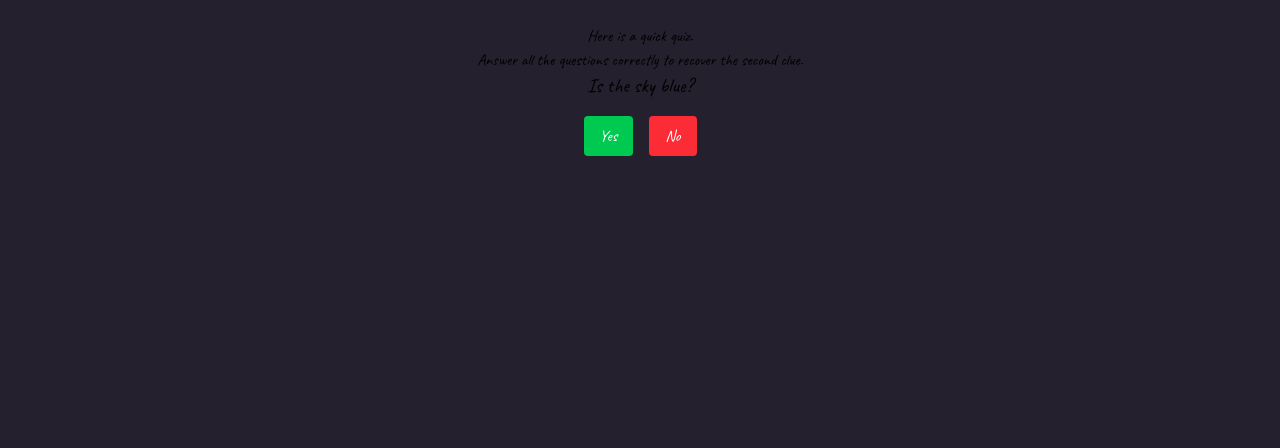
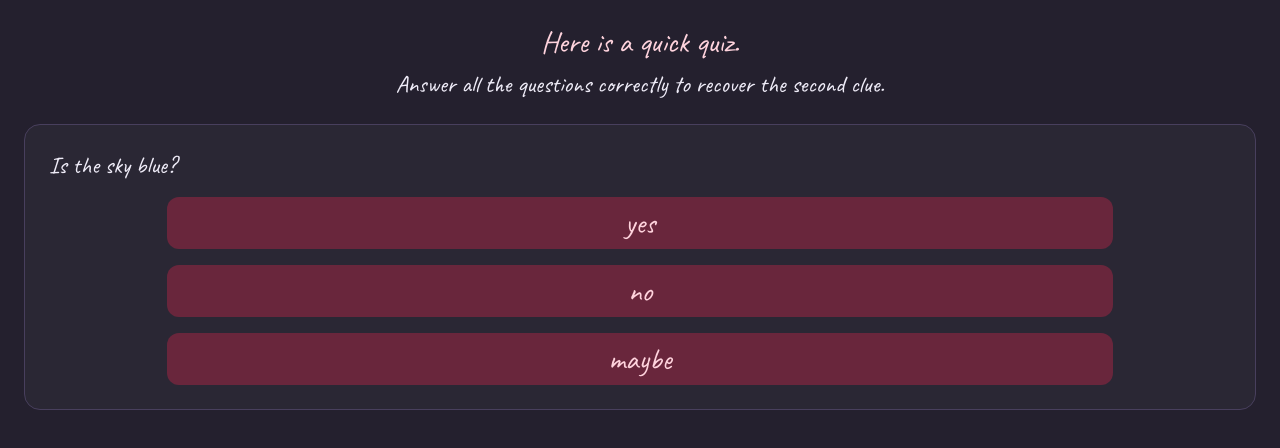
Before and after one commit to aandrku/my-love-of-my-life, a React (Vite) app: page /challenge2 in a window 1280 px wide. Shown: the top 448 px of the page. Built offline with nearby package versions, Linux system fonts and the light colour scheme.

Commit message:
style challenge 2

```diff
--- a/src/components/pages/Challenge2Page.tsx
+++ b/src/components/pages/Challenge2Page.tsx
@@ -1,23 +1,31 @@
 import { useState } from 'react';
+import { motion } from 'motion/react';
+import { useNavigate } from 'react-router';
 
 const questions = [
   {
     question: 'Is the sky blue?',
     answer: 'yes',
+    options: ['yes', 'no', 'maybe'],
   },
   {
     question: 'Do cats bark?',
     answer: 'no',
+    options: ['yes', 'no', 'maybe'],
   },
   {
     question: 'Is JavaScript fun?',
     answer: 'yes',
+    options: ['yes', 'no', 'maybe'],
   },
 ];
 
 export default function Challenge2Page() {
   const [current, setCurrent] = useState(0);
   const [quizComplete, setQuizComplete] = useState(false);
+  const [wrongAnswer, setWrongAnswer] = useState(false);
+
+  const navigate = useNavigate();
 
   const handleAnswer = (userAnswer: string) => {
     if (userAnswer === questions[current].answer) {
@@ -27,38 +35,88 @@ export default function Challenge2Page() {
         setCurrent(current + 1);
       }
     } else {
-      alert('Wrong answer! Try again.');
+      setWrongAnswer(true);
     }
   };
 
+  if (wrongAnswer) {
+    return (
+      <motion.div
+        initial={{ opacity: 0 }}
+        animate={{ opacity: 1 }}
+        className="text-text1 p-8 pt-20 text-2xl"
+      >
+        <div className="bg-bg1 border-accent-border3 flex flex-col items-center gap-4 rounded-2xl border p-8">
+          <div className="text-accent-text2 text-4xl">Wrong!</div>
+          <motion.div
+            onClick={() => {
+              setWrongAnswer(false);
+            }}
+            className="bg-accent-ui1 border-accent-border2 w-2/3 -rotate-6 rounded-2xl border p-4 text-2xl select-none"
+            whileTap={{ rotate: -8, scale: 1.1 }}
+          >
+            Try again
+          </motion.div>
+        </div>
+      </motion.div>
+    );
+  }
+
   if (quizComplete) {
     return (
-      <div className="p-6 text-center">
-        <h1 className="text-2xl font-bold">🎉 Quiz Complete!</h1>
-        <p>You answered all questions correctly.</p>
-      </div>
+      <motion.div className="flex h-screen flex-col items-center gap-20 p-4 pt-20">
+        <div className="text-text1 bg-bg1 border-border3 rounded-2xl border p-6 text-center text-4xl">
+          <h1 className="font-bold">You did it!</h1>
+          <h2>
+            The second clue is <span className="text-accent-text2">2</span>
+          </h2>
+        </div>
+
+        <motion.div
+          onClick={() => {
+            navigate('/challenge3');
+          }}
+          className="bg-accent-ui1 text-accent-text1 border-accent-border2 w-2/3 -rotate-6 rounded-2xl border p-4 text-3xl select-none"
+          whileTap={{ rotate: -8, scale: 1.1 }}
+        >
+          Next Challenge
+        </motion.div>
+      </motion.div>
     );
   }
 
   return (
-    <div className="p-6 text-center">
-      <div>Here is a quick quiz.</div>
-      <div>Answer all the questions correctly to recover the second clue.</div>
-      <h2 className="mb-4 text-xl">{questions[current].question}</h2>
-      <div className="flex justify-center gap-4">
-        <button
-          onClick={() => handleAnswer('yes')}
-          className="rounded bg-green-500 px-4 py-2 text-white"
-        >
-          Yes
-        </button>
-        <button
-          onClick={() => handleAnswer('no')}
-          className="rounded bg-red-500 px-4 py-2 text-white"
-        >
-          No
-        </button>
+    <motion.div
+      key={questions[current].question}
+      initial={{ opacity: 0 }}
+      animate={{ opacity: 1 }}
+      transition={{ duration: 1 }}
+      className="text-text1 flex flex-col gap-6 p-6 text-center"
+    >
+      <div className="flex flex-col gap-2">
+        <div className="text-accent-text1 text-3xl">Here is a quick quiz.</div>
+        <div className="text-2xl">
+          Answer all the questions correctly to recover the second clue.
+        </div>
       </div>
-    </div>
+      <div className="bg-bg1 border-border3 rounded-2xl border p-6">
+        <h2 className="mb-4 text-left text-2xl">
+          {questions[current].question}
+        </h2>
+        <div className="flex flex-col items-center justify-center gap-4">
+          {questions[current].options.map((option) => {
+            return (
+              <motion.div
+                onClick={() => handleAnswer(option)}
+                className="text-accent-text1 bg-accent-ui1 w-4/5 rounded-xl px-4 py-2 text-3xl"
+                whileTap={{ scale: 1.1 }}
+              >
+                {option}
+              </motion.div>
+            );
+          })}
+        </div>
+      </div>
+    </motion.div>
   );
 }
--- a/src/components/pages/Challenge3Page.tsx
+++ b/src/components/pages/Challenge3Page.tsx
@@ -1,23 +1,31 @@
 import { useState } from 'react';
+import { motion } from 'motion/react';
+import { useNavigate } from 'react-router';
 
 const questions = [
   {
     question: 'Is the sky blue?',
     answer: 'yes',
+    options: ['yes', 'no', 'maybe'],
   },
   {
     question: 'Do cats bark?',
     answer: 'no',
+    options: ['yes', 'no', 'maybe'],
   },
   {
     question: 'Is JavaScript fun?',
     answer: 'yes',
+    options: ['yes', 'no', 'maybe'],
   },
 ];
 
 export default function Challenge3Page() {
   const [current, setCurrent] = useState(0);
   const [quizComplete, setQuizComplete] = useState(false);
+  const [wrongAnswer, setWrongAnswer] = useState(false);
+
+  const navigate = useNavigate();
 
   const handleAnswer = (userAnswer: string) => {
     if (userAnswer === questions[current].answer) {
@@ -27,36 +35,88 @@ export default function Challenge3Page() {
         setCurrent(current + 1);
       }
     } else {
-      alert('Wrong answer! Try again.');
+      setWrongAnswer(true);
     }
   };
 
+  if (wrongAnswer) {
+    return (
+      <motion.div
+        initial={{ opacity: 0 }}
+        animate={{ opacity: 1 }}
+        className="text-text1 p-8 pt-20 text-2xl"
+      >
+        <div className="bg-bg1 border-accent-border3 flex flex-col items-center gap-4 rounded-2xl border p-8">
+          <div className="text-accent-text2 text-4xl">Wrong!</div>
+          <motion.div
+            onClick={() => {
+              setWrongAnswer(false);
+            }}
+            className="bg-accent-ui1 border-accent-border2 w-2/3 -rotate-6 rounded-2xl border p-4 text-2xl select-none"
+            whileTap={{ rotate: -8, scale: 1.1 }}
+          >
+            Try again
+          </motion.div>
+        </div>
+      </motion.div>
+    );
+  }
+
   if (quizComplete) {
     return (
-      <div className="p-6 text-center">
-        <h1 className="text-2xl font-bold">🎉 Quiz Complete!</h1>
-        <p>You answered all questions correctly.</p>
-      </div>
+      <motion.div className="flex h-screen flex-col items-center gap-20 p-4 pt-20">
+        <div className="text-text1 bg-bg1 border-border3 rounded-2xl border p-6 text-center text-4xl">
+          <h1 className="font-bold">You did it!</h1>
+          <h2>
+            The third clue is <span className="text-accent-text2">5</span>
+          </h2>
+        </div>
+
+        <motion.div
+          onClick={() => {
+            navigate('/challenge3');
+          }}
+          className="bg-accent-ui1 text-accent-text1 border-accent-border2 w-2/3 -rotate-6 rounded-2xl border p-4 text-3xl select-none"
+          whileTap={{ rotate: -8, scale: 1.1 }}
+        >
+          Final words
+        </motion.div>
+      </motion.div>
     );
   }
 
   return (
-    <div className="p-6 text-center">
-      <h2 className="mb-4 text-xl">{questions[current].question}</h2>
-      <div className="flex justify-center gap-4">
-        <button
-          onClick={() => handleAnswer('yes')}
-          className="rounded bg-green-500 px-4 py-2 text-white"
-        >
-          Yes
-        </button>
-        <button
-          onClick={() => handleAnswer('no')}
-          className="rounded bg-red-500 px-4 py-2 text-white"
-        >
-          No
-        </button>
+    <motion.div
+      key={questions[current].question}
+      initial={{ opacity: 0 }}
+      animate={{ opacity: 1 }}
+      transition={{ duration: 1 }}
+      className="text-text1 flex flex-col gap-6 p-6 text-center"
+    >
+      <div className="flex flex-col gap-2">
+        <div className="text-accent-text1 text-3xl">Here is a quick quiz.</div>
+        <div className="text-2xl">
+          Answer all the questions correctly to recover the second clue.
+        </div>
       </div>
-    </div>
+      <div className="bg-bg1 border-border3 rounded-2xl border p-6">
+        <h2 className="mb-4 text-left text-2xl">
+          {questions[current].question}
+        </h2>
+        <div className="flex flex-col items-center justify-center gap-4">
+          {questions[current].options.map((option) => {
+            return (
+              <motion.div
+                onClick={() => handleAnswer(option)}
+                className="text-accent-text1 bg-accent-ui1 w-4/5 rounded-xl px-4 py-2 text-3xl"
+                whileTap={{ scale: 1.1 }}
+              >
+                {option}
+              </motion.div>
+            );
+          })}
+        </div>
+      </div>
+    </motion.div>
   );
 }
```
